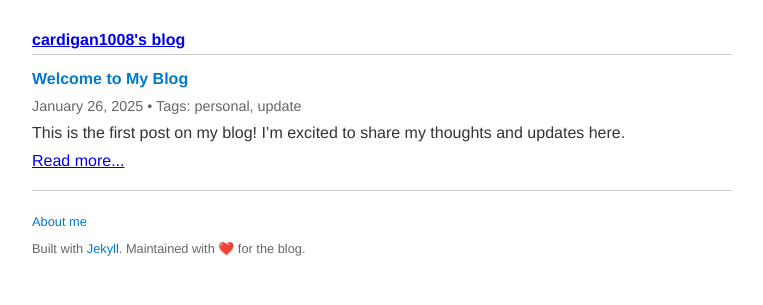
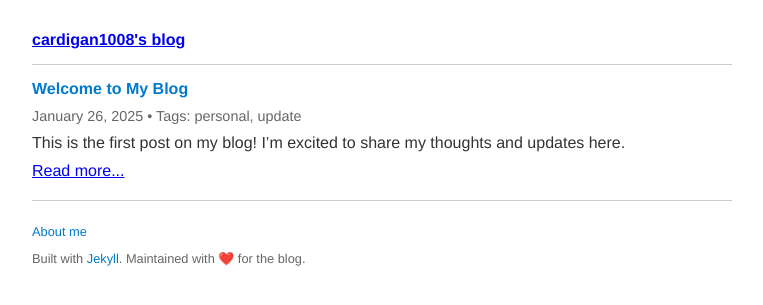
Before and after one commit to cardigan1008/cardigan1008.github.io, a Jekyll site: the page built from blog.md, in a window 1280 px wide. Shown: the top 305 px of the page, without its empty margins (258-1021 px from the left). Built offline with Jekyll 4.4.1, drawn with Linux system fonts in a browser that asks for light colours.

Commit message:
feat: new desc

```diff
--- a/assets/css/blog.css
+++ b/assets/css/blog.css
@@ -20,7 +20,7 @@ header h1 {
     font-size: 1rem;
     color: #007acc;
     margin-bottom: 15px;
-    padding-bottom: 5px;
+    padding-bottom: 15px;
     border-bottom: 1px solid #ccc;
     text-align: left;
 }
--- a/assets/css/post.css
+++ b/assets/css/post.css
@@ -20,7 +20,7 @@ header h1 {
     font-size: 1rem;
     color: #007acc;
     margin-bottom: 15px;
-    padding-bottom: 5px;
+    padding-bottom: 15px;
     border-bottom: 1px solid #ccc;
     text-align: left;
 }
```
